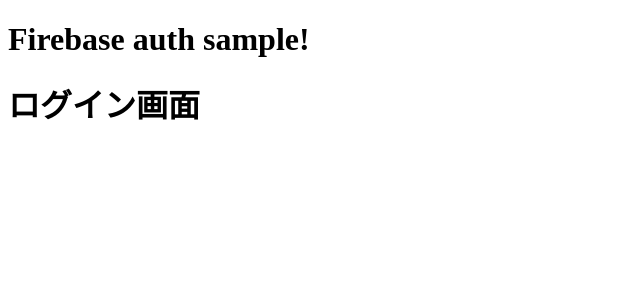
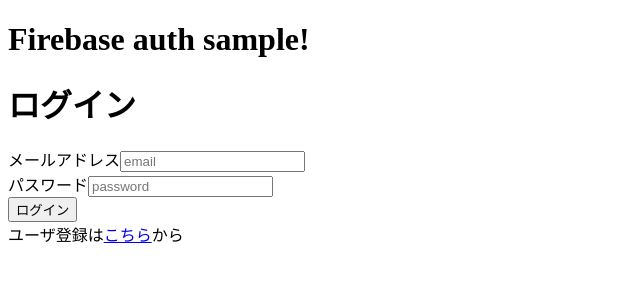
Before and after one commit to DIG-ChangeUp/FirebaseLoginTest, a React (Vite) app in the folder frontend/: page /login in a window 1280 px wide. Shown: the top 300 px of the page, without its empty margins (0-640 px from the left). Built offline with nearby package versions, Linux system fonts and the light colour scheme; no server answers.

Commit message:
アクセス制限の設定

```diff
--- a/frontend/src/auth/authContext.tsx
+++ b/frontend/src/auth/authContext.tsx
@@ -10,6 +10,7 @@
 
 interface AuthContextType {
   user: FirebaseUser | null;
+  loading: boolean;
 }
 
 const AuthContext = createContext<AuthContextType | undefined>(undefined);
@@ -28,12 +29,14 @@
 
 export function AuthProvider({ children }: AuthProviderProps) {
   const [user, setUser] = useState<FirebaseUser | null>(null);
+  const [loading, setLoading] = useState<boolean>(true);
 
   useEffect(() => {
     // Firebase Auth の状態変化を監視
     const unsubscribe = auth.onAuthStateChanged((currentUser) => {
       console.log(currentUser);
       setUser(currentUser);
+      setLoading(false);
     });
 
     // クリーンアップ関数を返す
@@ -44,7 +47,13 @@
 
   const value: AuthContextType = {
     user,
+    loading,
   };
-
-  return <AuthContext.Provider value={value}>{children}</AuthContext.Provider>;
+  if (loading) {
+    return <p>loading...</p>;
+  } else {
+    return (
+      <AuthContext.Provider value={value}>{children}</AuthContext.Provider>
+    );
+  }
 }
--- a/frontend/src/component/Home.tsx
+++ b/frontend/src/component/Home.tsx
@@ -1,5 +1,31 @@
+import { auth } from '../auth/firebase';
+import { useNavigate } from 'react-router-dom'; // useNavigateを使用
+import { useAuthContext } from '../auth/authContext.tsx';
+
 const Home = () => {
-  return <h1>ホームページ</h1>;
+  const navigate = useNavigate();
+  const { user } = useAuthContext();
+
+  const handleLogout = async () => {
+    try {
+      await auth.signOut();
+      navigate('/login');
+    } catch (error) {
+      console.log('ログアウト エラー');
+    }
+  };
+
+  if (!user) {
+    navigate('/login'); // userが存在しない場合にリダイレクト
+    return null; // リダイレクト後に不要なコンテンツをレンダリングしない
+  }
+
+  return (
+    <div>
+      <h1>ホームページ</h1>
+      <button onClick={handleLogout}>ログアウト</button>
+    </div>
+  );
 };
 
 export default Home;
--- a/frontend/src/component/Login.tsx
+++ b/frontend/src/component/Login.tsx
@@ -1,5 +1,56 @@
-const Login = () => {
-  return <h1>ログイン画面</h1>;
+import React from 'react';
+import { getAuth, signInWithEmailAndPassword } from 'firebase/auth';
+import { Link } from 'react-router-dom';
+
+const Login: React.FC = () => {
+  const auth = getAuth(); // Firebase Auth インスタンスを取得
+
+  const handleSubmit = async (event: React.FormEvent<HTMLFormElement>) => {
+    event.preventDefault();
+
+    const form = event.target as HTMLFormElement;
+    const emailInput = form.elements.namedItem('email') as HTMLInputElement;
+    const passwordInput = form.elements.namedItem(
+      'password'
+    ) as HTMLInputElement;
+
+    const email = emailInput.value;
+    const password = passwordInput.value;
+
+    try {
+      await signInWithEmailAndPassword(auth, email, password);
+      console.log('ログイン成功');
+    } catch (error) {
+      console.error('ログインエラー:', error);
+    }
+  };
+
+  return (
+    <div>
+      <h1>ログイン</h1>
+      <form onSubmit={handleSubmit}>
+        <div>
+          <label htmlFor="email">メールアドレス</label>
+          <input id="email" name="email" type="email" placeholder="email" />
+        </div>
+        <div>
+          <label htmlFor="password">パスワード</label>
+          <input
+            id="password"
+            name="password"
+            type="password"
+            placeholder="password"
+          />
+        </div>
+        <div>
+          <button type="submit">ログイン</button>
+        </div>
+        <div>
+          ユーザ登録は<Link to={'/signup'}>こちら</Link>から
+        </div>
+      </form>
+    </div>
+  );
 };
 
 export default Login;
```
